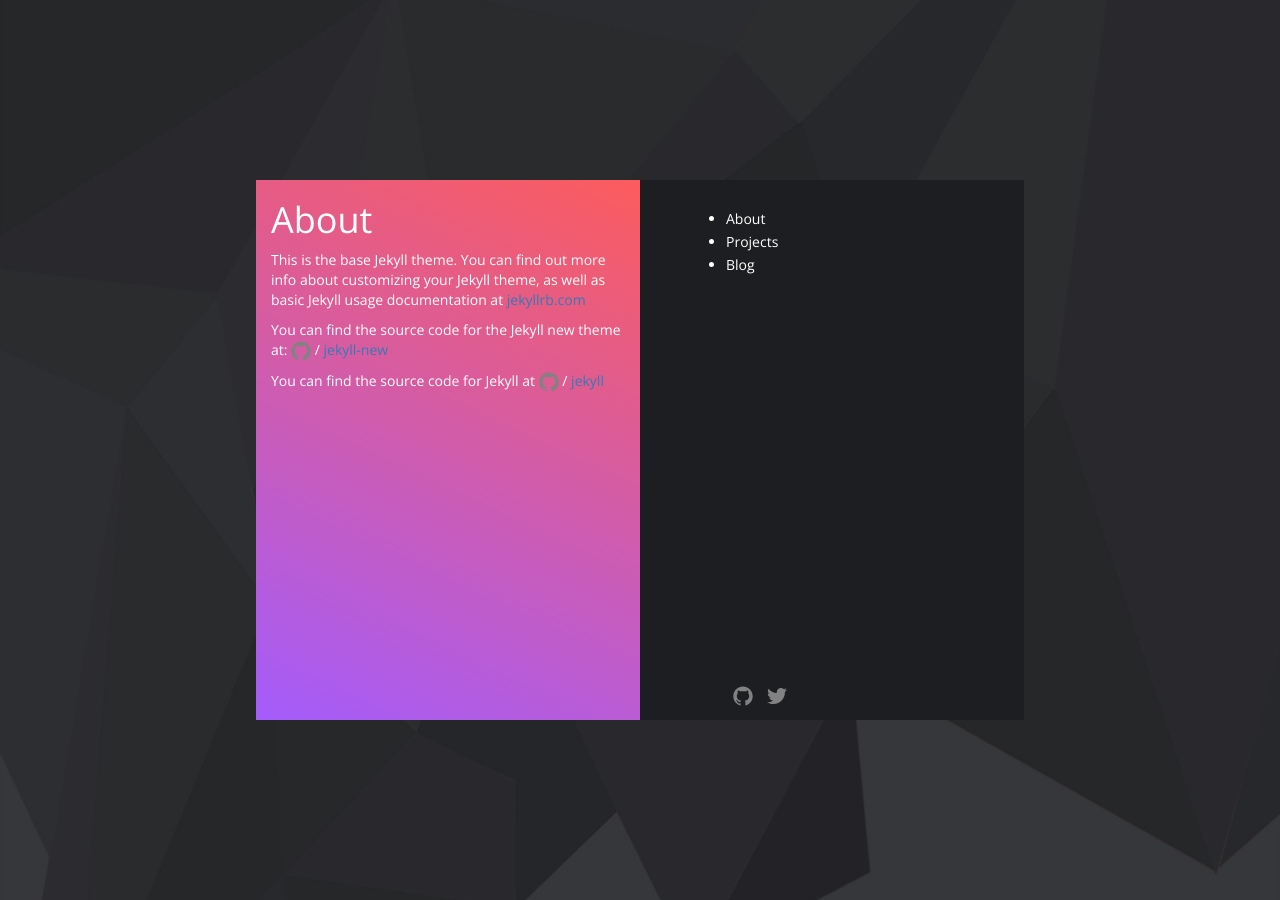
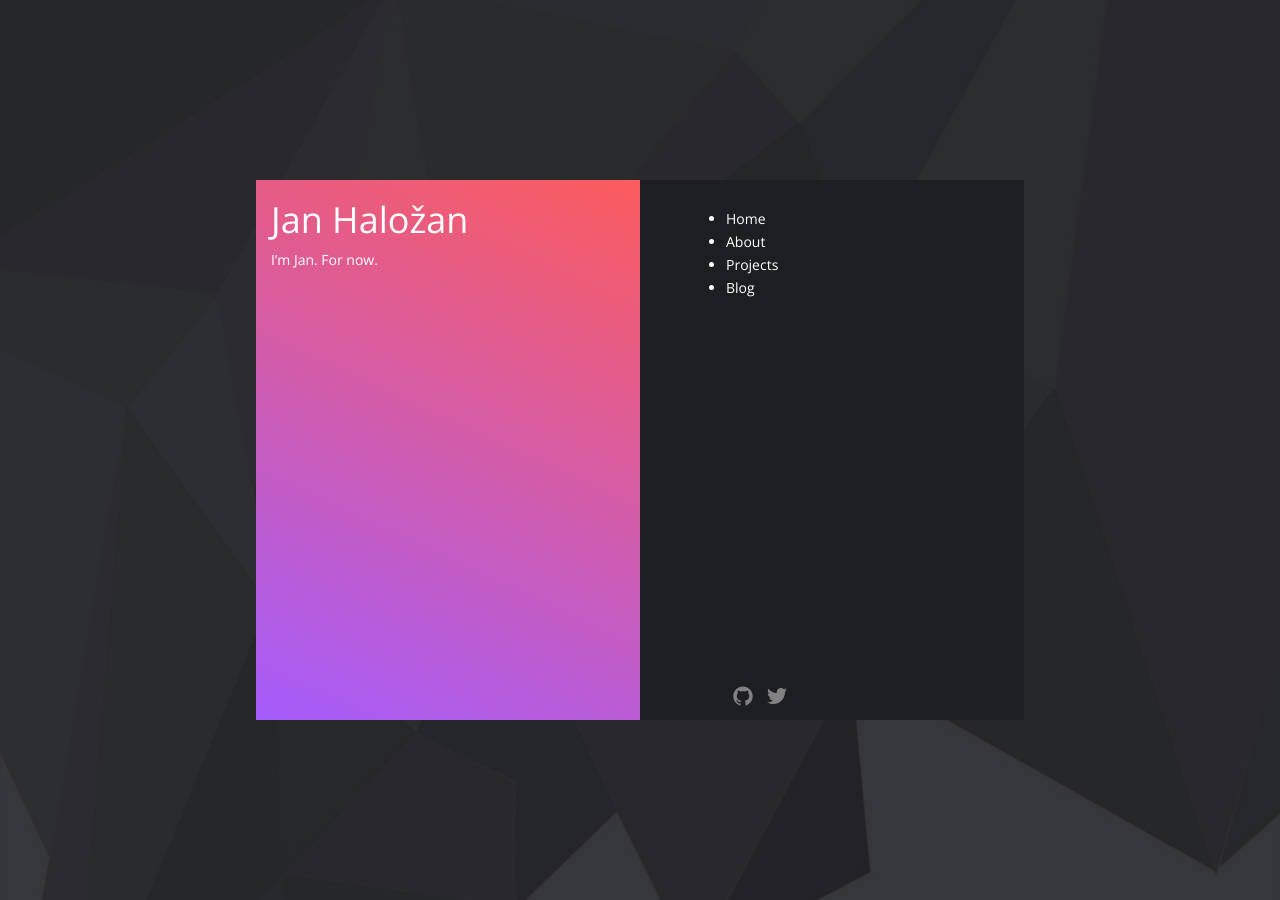
Before and after one commit to JanHalozan/JanHalozan.github.io, a Jekyll site: the page built from about.md, in a window 1280 px wide. Built offline with Jekyll 4.4.1, drawn with Linux system fonts in a browser that asks for light colours.

Commit message:
Even some more stuff

```diff
--- a/_includes/sidebar.html
+++ b/_includes/sidebar.html
@@ -1,3 +1,4 @@
-<li><a href="#">About</a></li>
-<li><a href="#">Projects</a></li>
-<li><a href="#">Blog</a></li>
+<li><a href="/">Home</a></li>
+<li><a href="/about">About</a></li>
+<li><a href="/projects">Projects</a></li>
+<li><a href="/blog">Blog</a></li>
--- a/_layouts/default.html
+++ b/_layouts/default.html
@@ -17,6 +17,17 @@
         <div class="collapse navbar-collapse" id="bs-example-navbar-collapse-1">
           <ul class="nav navbar-nav">
             {% include sidebar.html %}
+            <li style="height: 40px;">
+              <ul class="social-media-list" style="display: block;">
+                {% if site.github_username %}
+                <li>{% include icon-github.html username=site.github_username %}</li>
+                {% endif %}
+
+                {% if site.twitter_username %}
+                <li>{% include icon-twitter.html username=site.twitter_username %}</li>
+                {% endif %}
+              </ul>
+            </li>
           </ul>
         </div>
       </div>
--- a/about.md
+++ b/about.md
@@ -1,15 +1,7 @@
 ---
 layout: page
-title: About
+title: Jan Haložan
 permalink: /about/
 ---
 
-This is the base Jekyll theme. You can find out more info about customizing your Jekyll theme, as well as basic Jekyll usage documentation at [jekyllrb.com](http://jekyllrb.com/)
-
-You can find the source code for the Jekyll new theme at:
-{% include icon-github.html username="jglovier" %} /
-[jekyll-new](https://github.com/jglovier/jekyll-new)
-
-You can find the source code for Jekyll at
-{% include icon-github.html username="jekyll" %} /
-[jekyll](https://github.com/jekyll/jekyll)
+I'm Jan. For now.
```
